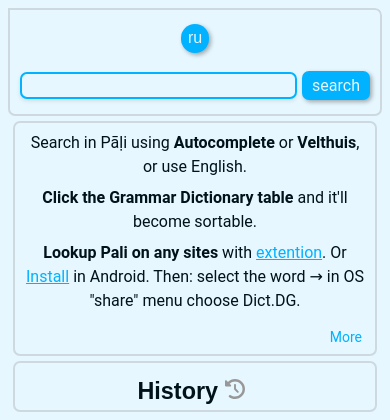
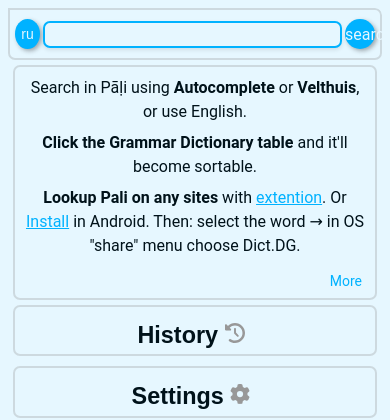
Before and after one commit to o28o/dpd-ui, a FastAPI app: page / in a window 390 px wide. Shown: the top 420 px of the page. Run offline with FastAPI, Linux system fonts and the light colour scheme; data that the repository does not hold is empty.

Commit message:
update from server

```diff
--- a/exporter/webapp/static/extrastyles.css
+++ b/exporter/webapp/static/extrastyles.css
@@ -924,22 +924,54 @@
 }
 
 
-@media (max-width: 368px) {
-
-     .input-group {
-        display: flex; /* Делаем контейнер flex */
-        align-items: center; /* Выравниваем элементы по центру вертикально */
-        justify-content: center; /* Выравниваем элементы по центру горизонтально */
-        width: 100%; /* Занимаем всю доступную ширину */
+@media (max-width: 400px) {
+    .header-pane {
+        flex-wrap: nowrap;
+        gap: 3px;
+        padding: 5px;
     }
 
-.search-box {
-    min-width: 60%; /* Минимальная ширина поля ввода */
-    max-width: 250px; /* Максимальная ширина поля ввода */
-    flex: 3; /* Занимает 3/4 ширины */
-    margin: 0; /* Убираем отступы */
-    width: 100%; /* Заполняет доступное пространство */
+    .search-box {
+        min-width: 0;
+        flex: 1;
+        font-size: 14px;
+        padding: 2px 5px;
+    }
+
+    .search-button {
+        width: 30px !important;
+        height: 30px !important;
+        border-radius: 50% !important;
+        padding: 0 !important;
+        margin-left: 3px !important;
+    }
+
+    .round-button {
+        width: 30px;
+        height: 30px;
+        font-size: 14px;
+    }
+
+    .header-pane > * {
+        flex-shrink: 1;
+    }
 }
+
+@media (max-width: 368px) {
+     .input-group {
+        display: flex;
+        align-items: center;
+        justify-content: center;
+        width: 100%;
+    }
+
+    .search-box {
+        min-width: 60%;
+        max-width: 250px;
+        flex: 3;
+        margin: 0;
+        width: 100%;
+    }
 }
 
   #history-list {
```
